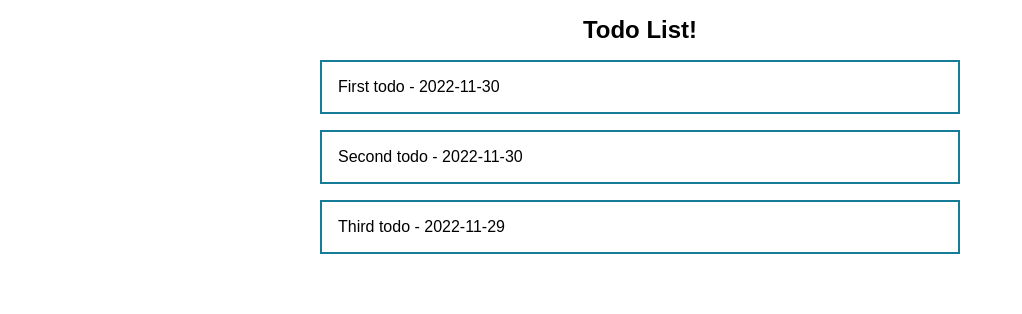
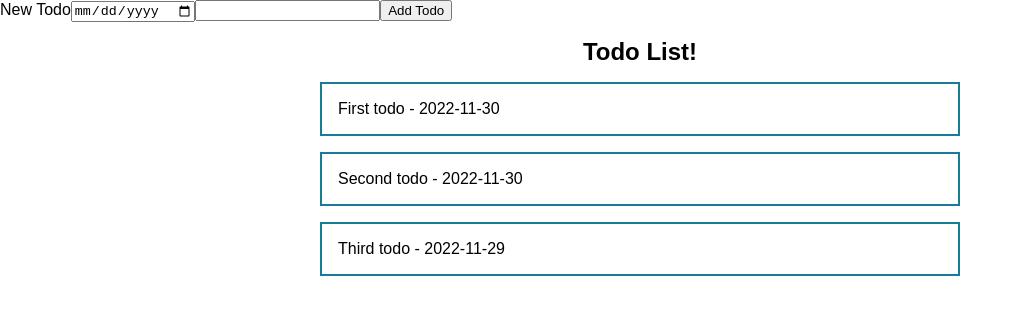
Before and after one commit to jeehee1/todos-react-app, a React (Create React App) app: page / in a window 1280 px wide. Shown: the top 314 px of the page, without its empty margins (0-1022 px from the left). Built offline with nearby package versions, Linux system fonts and the light colour scheme.

Commit message:
create new todo form

```diff
--- a/src/App.js
+++ b/src/App.js
@@ -1,4 +1,5 @@
 import React, { useContext } from "react";
+import NewTodo from "./components/NewTodo";
 import Todos from "./components/Todos";
 import TodosList from "./components/TodosList";
 import TodosContextProvider from "./context/todos-context";
@@ -7,6 +8,7 @@ function App() {
 
   return (
     <TodosContextProvider>
+      <NewTodo />
       <Todos />
     </TodosContextProvider>
   );
--- /dev/null
+++ b/src/components/NewTodo.js
@@ -0,0 +1,12 @@
+const NewTodo = () => {
+  return (
+    <form>
+      <label>New Todo</label>
+      <input type="date" />
+      <input type="text" />
+      <button>Add Todo</button>
+    </form>
+  );
+};
+
+export default NewTodo;
--- a/src/components/TodoItem.js
+++ b/src/components/TodoItem.js
@@ -1,9 +1,11 @@
-import classes from './TodoItem.module.css'
+import { useContext } from "react";
+import { TodosContext } from "../context/todos-context";
+import classes from "./TodoItem.module.css";
 
 const TodoItem = (props) => {
   return (
-    <li className={classes.list} key={props.todoItem.id}>
-      <p> {props.todoItem.text} - {props.todoItem.date}</p>
+    <li className={classes.list} key={props.todoItem.id} onClick={props.onRemoveTodo}>
+      {props.todoItem.text} - {props.todoItem.date}
     </li>
   );
 };
--- a/src/components/TodoItem.module.css
+++ b/src/components/TodoItem.module.css
@@ -4,10 +4,5 @@
     list-style: none;
     border: 2px solid hsl(192, 74%, 34%);
     margin: 1rem auto;
+    padding: 1rem;
 }
-
-.list p {
-    margin: 1rem;
-    padding: 0;
-    font: inherit;
-}
--- a/src/components/TodosList.js
+++ b/src/components/TodosList.js
@@ -10,7 +10,7 @@ const TodosList = (props) => {
     <div className={classes}>
       <ul>
         {todosCtx.todos.map((todo) => (
-          <TodoItem todoItem={todo} />
+          <TodoItem todoItem={todo} onRemoveTodo={todosCtx.removeTodo.bind(null, todo.id)}/>
         ))}
       </ul>
     </div>
```
Also changed, not shown: src/components/NewTodo.module.css (added).
